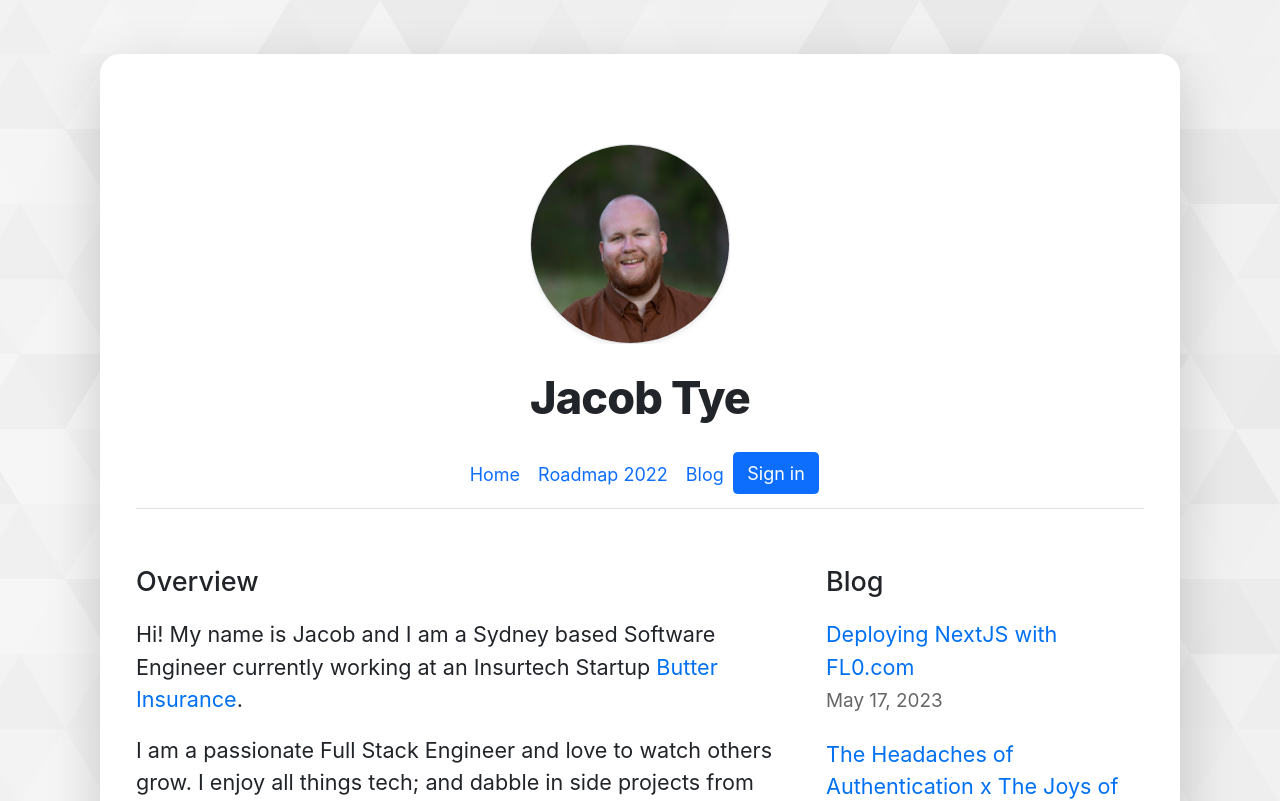
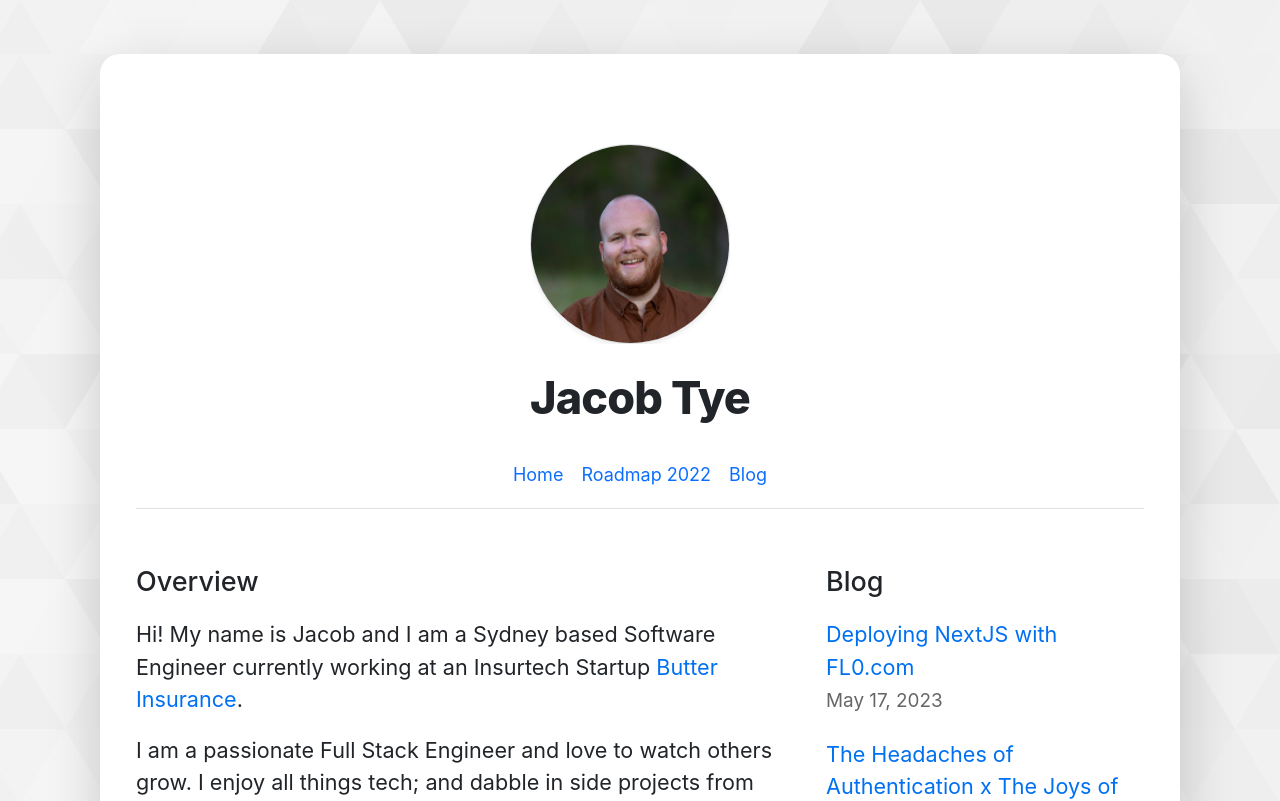
Before and after one commit to JTy3/jacobtye-link, a Next.js app: page / in a window 1280 px wide. Shown: the top 801 px of the page. Built offline with nearby package versions, Linux system fonts and the light colour scheme; no server answers.

Commit message:
Chore: remove login button

```diff
--- a/components/layout.js
+++ b/components/layout.js
@@ -74,9 +74,6 @@ export default function Layout({ children, home }) {
                     Blog
                   </a>
                 </li>
-                <li className="nav-item">
-                  <LoginButton/>
-                </li>
               </ul>
             </div>
           </nav>
```
Also changed, not shown: 1 other file (tests, documents, lock files or other folders).
